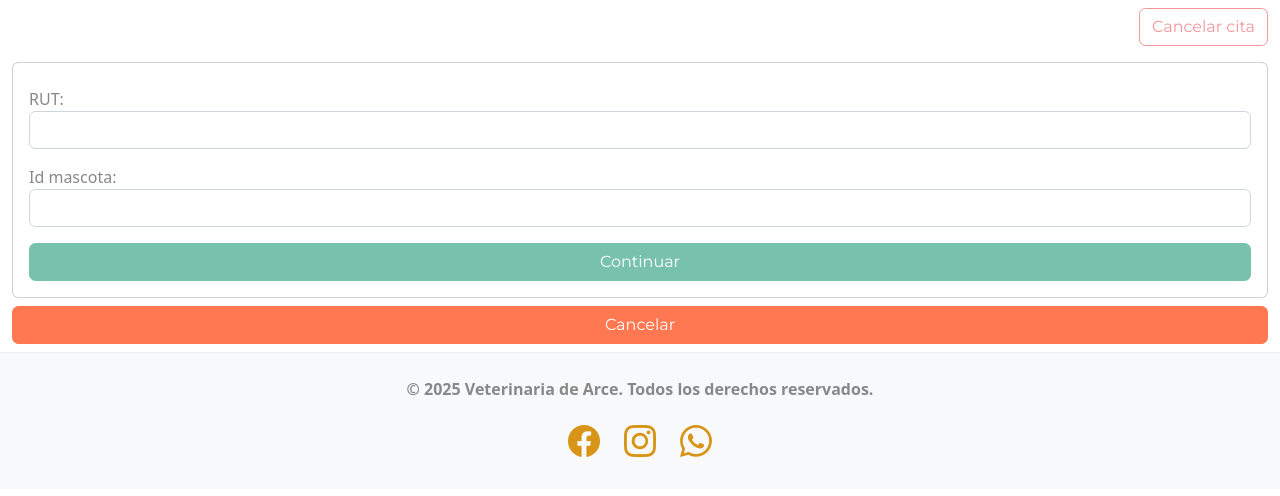
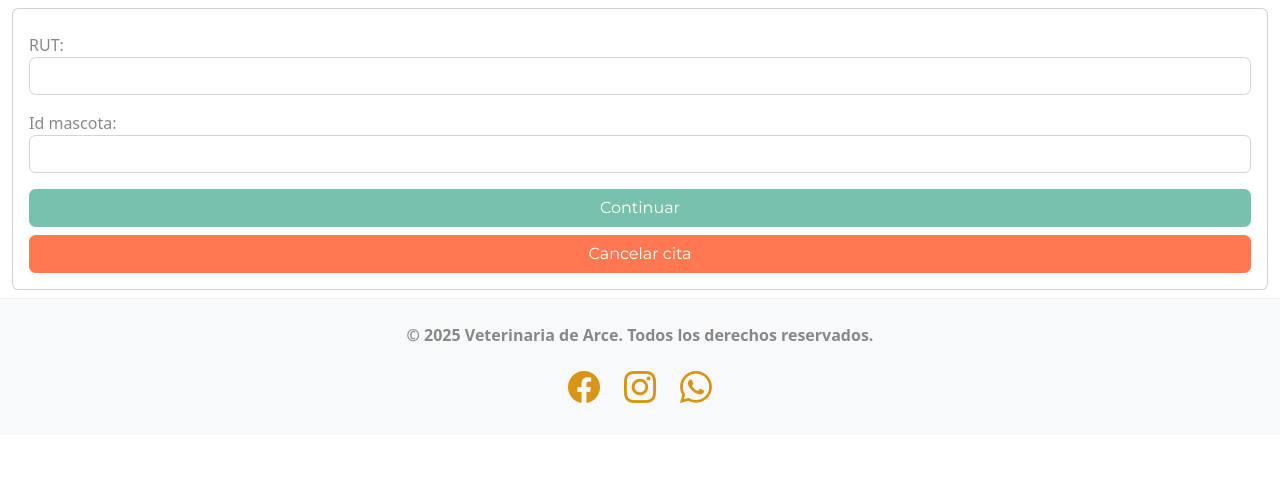
Before and after one commit to Luisnavarr1999/Vet_Arce_Proyect, a Django app: template templates/ambpublica/reserva_horas/form.html in a window 1280 px wide. Shown: the part 116-612 px from the top of the page. Run offline with Django 4.2, Linux system fonts and the light colour scheme; the template is opened without the code that fills it: values that come from a table or form of the project are taken from there, others are empty; some libraries are stand-ins or nearby versions.

Commit message:
correcion de errores//cancelar cita

```diff
--- a/templates/ambpublica/reserva_horas/form.html
+++ b/templates/ambpublica/reserva_horas/form.html
@@ -8,26 +8,26 @@
       <div class="text-center py-5">
         <h1 class="display-4 text-light">Reserva de horas</h1>
         <hr class="sep-short" />
-        <p class="lead">Desde la comodidad de su casa solicite nuestra atención médica en un par de clics.</p>
-        <a href="{% url 'ambpublico_cancelar_cita' %}" class="btn btn-outline-light mt-3">Cancelar cita</a>
+        <p class="lead">
+          Desde la comodidad de su casa solicite nuestra atención médica en un par de clics.
+        </p>
       </div>
     </div>
   {% endif %}
-  {% if step != '' and step != 'nohours' %}
-    <div class="text-end mb-3">
-      <a href="{% url 'ambpublico_cancelar_cita' %}" class="btn btn-outline-secondary">Cancelar cita</a>
+
+  {% if step == 'nohours' %}
+    <div class="alert alert-secondary">
+      Lo sentimos, no tenemos más horas disponibles. Vuelva más tarde por favor...
     </div>
-  {% endif %}
-  {% if step == 'nohours' %}
-    <div class="alert alert-secondary">Lo sentimos, no tenemos más horas disponibles. Vuelva más tarde porfavor...</div>
   {% else %}
     {% if step == 'final' %}
       <div class="p-5 my-2 border-0 rounded ficat-green text-light">
         <div class="text-center py-5">
-          <h1 class="display-4 text-light">¡Está apunto de reservar su hora!</h1>
+          <h1 class="display-4 text-light">¡Está a punto de reservar su hora!</h1>
           <p class="lead">Por favor, revise su información...</p>
         </div>
       </div>
+
       {% if servicio_nombre %}
         <div class="card mb-2">
           <div class="card-body">
@@ -36,106 +36,73 @@
           </div>
         </div>
       {% endif %}
+
       <div class="card mb-2">
         <div class="card-body">
           <h3>Detalles del Cliente</h3>
           <ul>
-            <li>
-              <strong>Rut:</strong> {{ cliente.rut }}
-            </li>
-            <li>
-              <strong>Nombre:</strong> {{ cliente.nombre_cliente }}
-            </li>
-            <li>
-              <strong>Dirección:</strong> {{ cliente.direccion }}
-            </li>
-            <li>
-              <strong>Teléfono:</strong> {{ cliente.telefono }}
-            </li>
-            <li>
-              <strong>Email:</strong> {{ cliente.email }}
-            </li>
+            <li><strong>Rut:</strong> {{ cliente.rut }}</li>
+            <li><strong>Nombre:</strong> {{ cliente.nombre_cliente }}</li>
+            <li><strong>Dirección:</strong> {{ cliente.direccion }}</li>
+            <li><strong>Teléfono:</strong> {{ cliente.telefono }}</li>
+            <li><strong>Email:</strong> {{ cliente.email }}</li>
           </ul>
         </div>
       </div>
+
       <div class="card mb-2">
         <div class="card-body">
           <h3>Detalles de la Mascota</h3>
           <ul>
-            <li>
-              <strong>Nombre:</strong> {{ mascota.nombre }}
-            </li>
-            <li>
-              <strong>Número de Chip:</strong> {{ mascota.numero_chip }}
-            </li>
+            <li><strong>Nombre:</strong> {{ mascota.nombre }}</li>
+            <li><strong>Número de Chip:</strong> {{ mascota.numero_chip }}</li>
           </ul>
         </div>
       </div>
     {% endif %}
+
     <div class="card mb-2">
       <div class="card-body">
-          {% if step != '' and step != 'final' %}<h1>{{ titulo }}</h1>{% endif %}
+        {% if step != '' and step != 'final' %}
+          <h1>{{ titulo }}</h1>
+        {% endif %}
+
         {% if servicio_nombre %}
           <div class="alert alert-info" role="status">
             <strong>Servicio seleccionado:</strong> {{ servicio_nombre }}
           </div>
         {% endif %}
+
         {% if step == 'crear_cliente' and cliente_rut %}
           <div class="alert alert-secondary" role="status">
             <strong>RUT registrado:</strong> {{ cliente_rut }}
           </div>
         {% endif %}
+
         <form method="post">
-            {% csrf_token %} {{ form.as_p }}
-            <button type="submit" class="btn btn-primary w-100">Continuar</button>
+          {% csrf_token %}
+          {{ form.as_p }}
+
+          {% if step != 'nohours' %}
+            <button type="submit" class="btn btn-primary w-100 mb-2">Continuar</button>
+            <a href="{% url 'ambpublico_cancelar_cita' %}" class="btn btn-danger w-100">
+              Cancelar cita
+            </a>
+          {% endif %}
         </form>
+
         {% if step == 'crear_mascota' %}
           <script>
             document.addEventListener('DOMContentLoaded', function () {
               const speciesField = document.getElementById('id_especie');
               const breedField = document.getElementById('id_raza');
 
-              if (!speciesField || !breedField) {
-                return;
-              }
+              if (!speciesField || !breedField) return;
 
               const breedOptions = {
-                'Perro': [
-                  'Mestizo',
-                  'Labrador Retriever',
-                  'Pastor Alemán',
-                  'Poodle',
-                  'Bulldog',
-                  'Beagle',
-                  'Golden Retriever',
-                  'Chihuahua',
-                  'Pug',
-                  'Schnauzer'
-                ],
-                'Gato': [
-                  'Mestizo',
-                  'Siamés',
-                  'Persa',
-                  'Maine Coon',
-                  'Bengalí',
-                  'Sphynx',
-                  'British Shorthair',
-                  'Abisinio',
-                  'Angora Turco',
-                  'Ragdoll'
-                ],
-                'Otros': [
-                  'Erizo',
-                  'Hámster',
-                  'Ratón',
-                  'Cobaya',
-                  'Conejo',
-                  'Hurón',
-                  'Tortuga',
-                  'Iguana',
-                  'Ave Exótica',
-                  'Pez'
-                ]
+                'Perro': ['Mestizo', 'Labrador Retriever', 'Pastor Alemán', 'Poodle', 'Bulldog', 'Beagle', 'Golden Retriever', 'Chihuahua', 'Pug', 'Schnauzer'],
+                'Gato': ['Mestizo', 'Siamés', 'Persa', 'Maine Coon', 'Bengalí', 'Sphynx', 'British Shorthair', 'Abisinio', 'Angora Turco', 'Ragdoll'],
+                'Otros': ['Erizo', 'Hámster', 'Ratón', 'Cobaya', 'Conejo', 'Hurón', 'Tortuga', 'Iguana', 'Ave Exótica', 'Pez']
               };
 
               const createPlaceholder = () => {
@@ -149,16 +116,13 @@
               const populateBreeds = (species, preserveSelection = false) => {
                 const previousValue = preserveSelection ? breedField.value : '';
                 const options = breedOptions[species] ? [...breedOptions[species]] : [];
-
-                if (previousValue && !options.includes(previousValue)) {
-                  options.push(previousValue);
-                }
+                if (previousValue && !options.includes(previousValue)) options.push(previousValue);
 
                 breedField.innerHTML = '';
                 const placeholder = createPlaceholder();
                 breedField.appendChild(placeholder);
 
-                options.forEach((breed) => {
+                options.forEach(breed => {
                   const option = document.createElement('option');
                   option.value = breed;
                   option.textContent = breed;
@@ -175,19 +139,12 @@
                 breedField.disabled = options.length === 0;
               };
 
-              speciesField.addEventListener('change', function (event) {
-                populateBreeds(event.target.value, false);
-              });
-
+              speciesField.addEventListener('change', event => populateBreeds(event.target.value, false));
               populateBreeds(speciesField.value, true);
             });
           </script>
         {% endif %}
       </div>
     </div>
-    {% if step != '' %}
-      <a href="{% url 'ambpublico_reserva_cancelar' %}"
-         class="btn btn-danger w-100">Cancelar</a>
-    {% endif %}
   {% endif %}
 {% endblock content %}
```
Also changed, not shown: ambpublica/views.py (+36 -1 lines). Lines whose indentation alone changed are shown as unchanged.
